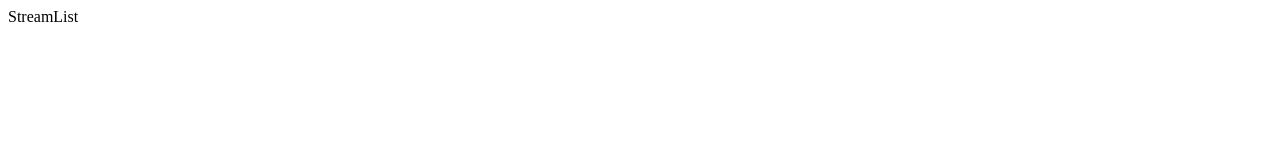
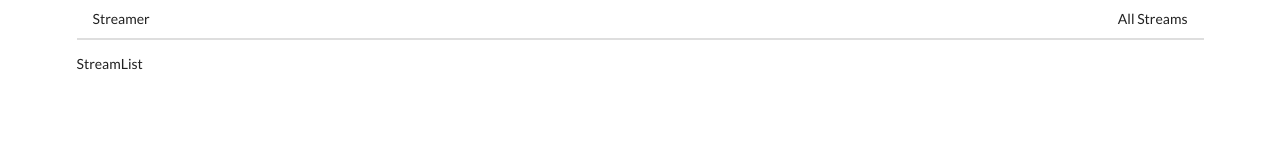
Before and after one commit to AleksanderGjinollari/React-Streaming-App, a React app in the folder client/: page / in a window 1280 px wide. Built offline with nearby package versions, Linux system fonts and the light colour scheme.

Commit message:
added react router and routes to components

```diff
--- a/client/public/index.html
+++ b/client/public/index.html
@@ -15,6 +15,13 @@
       user's mobile device or desktop. See https://developers.google.com/web/fundamentals/web-app-manifest/
     -->
     <link rel="manifest" href="%PUBLIC_URL%/manifest.json" />
+    <link
+      rel="stylesheet"
+      href="https://cdnjs.cloudflare.com/ajax/libs/semantic-ui/2.4.1/semantic.min.css"
+      integrity="sha512-8bHTC73gkZ7rZ7vpqUQThUDhqcNFyYi2xgDgPDHc+GXVGHXq+xPjynxIopALmOPqzo9JZj0k6OqqewdGO3EsrQ=="
+      crossorigin="anonymous"
+      referrerpolicy="no-referrer"
+    />
     <!--
       Notice the use of %PUBLIC_URL% in the tags above.
       It will be replaced with the URL of the `public` folder during the build.
--- a/client/src/components/App.js
+++ b/client/src/components/App.js
@@ -1,10 +1,11 @@
 import React from "react";
-import { BrowserRouter, Route, Link } from "react-router-dom";
+import { BrowserRouter, Route } from "react-router-dom";
 import StreamCreate from "./streams/StreamCreate";
 import StreamDelete from "./streams/StreamDelete";
 import StreamEdit from "./streams/StreamEdit";
 import StreamList from "./streams/StreamList";
 import StreamShow from "./streams/StreamShow";
+import Header from "./Header";
 
 // const PageOne = () => {
 //   return (
@@ -27,8 +28,9 @@ import StreamShow from "./streams/StreamShow";
 
 const App = () => {
   return (
-    <div>
+    <div className="ui container">
       <BrowserRouter>
+        <Header />
         <Route path="/" exact component={StreamList}></Route>
         <Route path="/streams/new" exact component={StreamCreate}></Route>
         <Route path="/streams/edit" exact component={StreamEdit}></Route>
--- /dev/null
+++ b/client/src/components/Header.js
@@ -0,0 +1,19 @@
+import React from "react";
+import { Link } from "react-router-dom";
+
+const Header = () => {
+  return (
+    <div className="ui secondary pointing menu">
+      <Link to="/" className="item">
+        Streamer
+      </Link>
+      <div className="right menu">
+        <Link to="/" className="item">
+          All Streams
+        </Link>
+      </div>
+    </div>
+  );
+};
+
+export default Header;
```
